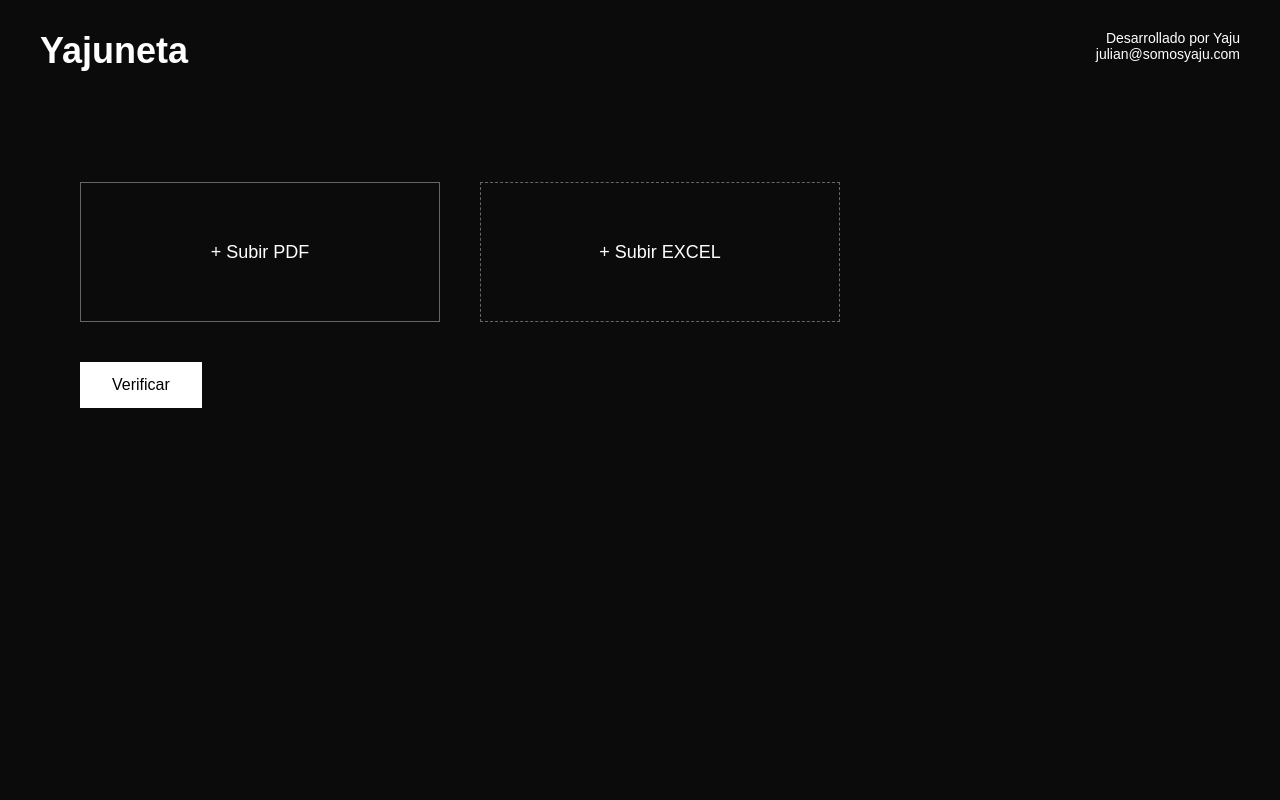
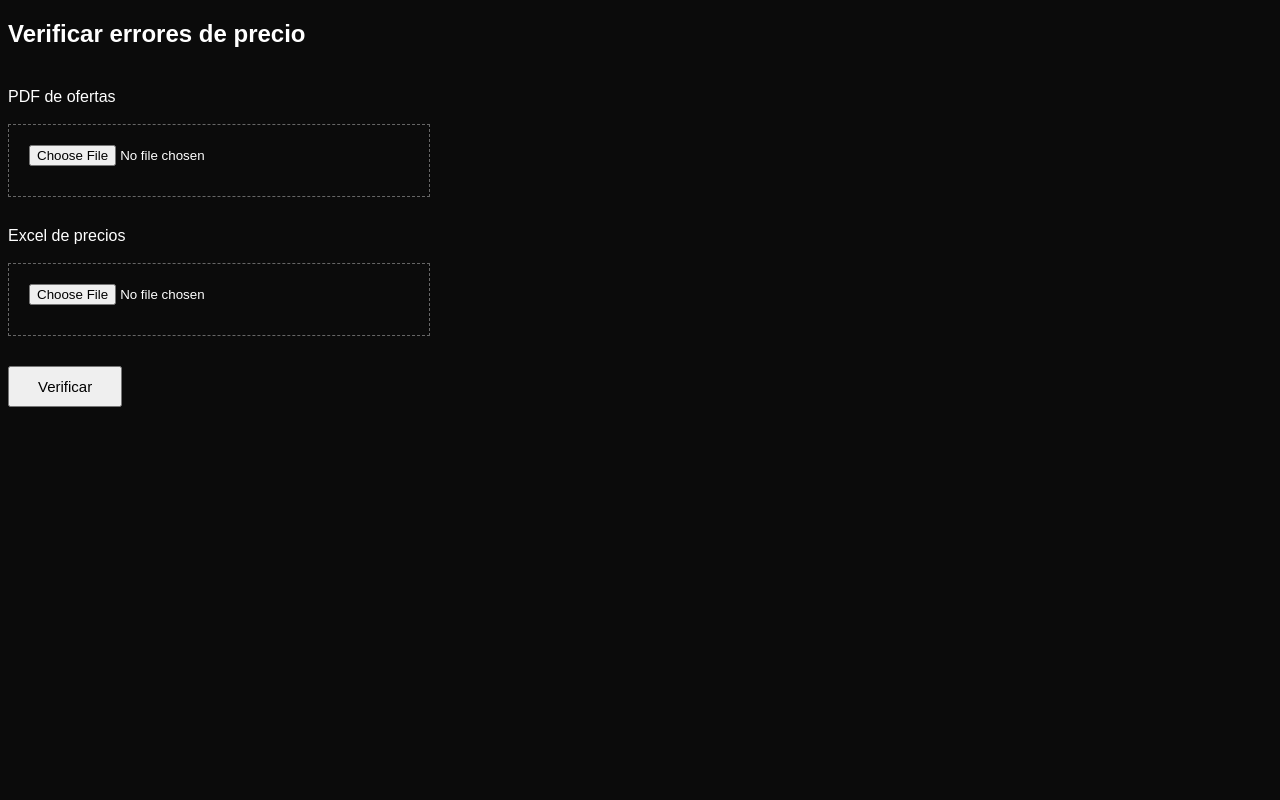
Before and after one commit to somosyaju/yajuneta, a FastAPI app: page / in a window 1280 px wide. Run offline with FastAPI, Linux system fonts and the light colour scheme.

Commit message:
Update index.html

```diff
--- a/templates/index.html
+++ b/templates/index.html
@@ -2,155 +2,110 @@
 <html lang="es">
 <head>
 <meta charset="UTF-8">
-<title>Yajuneta</title>
+<title>Verificador de precios con IA</title>
 
 <style>
-* {
-  box-sizing: border-box;
+body {
+  background: #0b0b0b;
+  color: white;
   font-family: Arial, Helvetica, sans-serif;
 }
 
-body {
-  margin: 0;
-  background: #0b0b0b;
-  color: white;
-  min-height: 100vh;
+h2 {
+  margin-bottom: 40px;
 }
 
-/* ===== HEADER ===== */
-header {
-  display: flex;
-  justify-content: space-between;
-  align-items: flex-start;
-  padding: 30px 40px;
+.form-group {
+  margin-bottom: 30px;
 }
 
-header h1 {
-  margin: 0;
-  font-size: 36px;
+.file-box {
+  border: 1px dashed #666;
+  padding: 20px;
+  width: 380px;
 }
 
-header .dev {
-  font-size: 14px;
-  text-align: right;
+.file-name {
+  margin-top: 10px;
+  font-size: 15px;
 }
 
-/* ===== MAIN ===== */
-.main {
-  padding: 80px 80px;
+.file-ok {
+  margin-top: 6px;
+  color: #2ecc71;
+  font-size: 14px;
 }
 
-/* ===== FORM ===== */
-form {
-  display: flex;
-  flex-direction: column;
-  gap: 40px;
-}
-
-/* ===== UPLOAD ZONES ===== */
-.uploads {
-  display: flex;
-  gap: 40px;
-}
-
-.upload-box {
-  width: 360px;
-  height: 140px;
-  border: 1px solid #666;
-  display: flex;
-  justify-content: center;
-  align-items: center;
+button {
+  padding: 10px 28px;
+  font-size: 15px;
   cursor: pointer;
 }
 
-.upload-box.dashed {
-  border: 1px dashed #666;
-}
-
-.upload-box span {
-  font-size: 18px;
-}
-
-.upload-box input {
-  display: none;
-}
-
-/* ===== BUTTON ===== */
-.actions {
-  display: flex;
-  align-items: center;
-  gap: 30px;
-}
-
-button {
-  padding: 12px 30px;
-  font-size: 16px;
-  border: 2px solid white;
-  background: white;
-  color: black;
-  cursor: pointer;
-}
-
-button:hover {
-  background: #0a2cff;
-  border-color: #0a2cff;
-  color: white;
-}
-
-/* ===== RESULT ===== */
-#resultado {
-  margin-top: 30px;
+pre {
+  margin-top: 40px;
   white-space: pre-wrap;
-  font-family: Consolas, monospace;
-  font-size: 15px;
 }
 </style>
 </head>
 
 <body>
 
-<header>
-  <h1>Yajuneta</h1>
-  <div class="dev">
-    Desarrollado por Yaju<br>
-    julian@somosyaju.com
-  </div>
-</header>
-
-<div class="main">
+<h2>Verificar errores de precio</h2>
 
 <form id="form">
 
-  <div class="uploads">
-
-    <!-- PDF -->
-    <label class="upload-box">
+  <div class="form-group">
+    <label>PDF de ofertas</label><br><br>
+    <div class="file-box">
       <input type="file" name="pdf" accept=".pdf" required>
-      <span>+ Subir PDF</span>
-    </label>
-
-    <!-- EXCEL -->
-    <label class="upload-box dashed">
-      <input type="file" name="excel" accept=".xlsx" required>
-      <span>+ Subir EXCEL</span>
-    </label>
-
+      <div class="file-name" id="pdf-name"></div>
+      <div class="file-ok" id="pdf-ok"></div>
+    </div>
   </div>
 
-  <div class="actions">
-    <button type="submit">Verificar</button>
+  <div class="form-group">
+    <label>Excel de precios</label><br><br>
+    <div class="file-box">
+      <input type="file" name="excel" accept=".xlsx" required>
+      <div class="file-name" id="excel-name"></div>
+      <div class="file-ok" id="excel-ok"></div>
+    </div>
   </div>
+
+  <button type="submit">Verificar</button>
 
 </form>
 
 <pre id="resultado"></pre>
 
-</div>
-
 <script>
 const form = document.getElementById("form");
 const resultado = document.getElementById("resultado");
 
+/* === SOLO FEEDBACK VISUAL === */
+const pdfInput = form.querySelector('input[name="pdf"]');
+const excelInput = form.querySelector('input[name="excel"]');
+
+pdfInput.addEventListener("change", () => {
+  if (pdfInput.files.length) {
+    document.getElementById("pdf-name").textContent =
+      pdfInput.files[0].name;
+    document.getElementById("pdf-ok").textContent =
+      "✔ Archivo subido correctamente";
+  }
+});
+
+excelInput.addEventListener("change", () => {
+  if (excelInput.files.length) {
+    document.getElementById("excel-name").textContent =
+      excelInput.files[0].name;
+    document.getElementById("excel-ok").textContent =
+      "✔ Archivo subido correctamente";
+  }
+});
+
+/* === SUBMIT ORIGINAL (NO TOCADO) === */
 form.addEventListener("submit", async (e) => {
   e.preventDefault();
 
```
